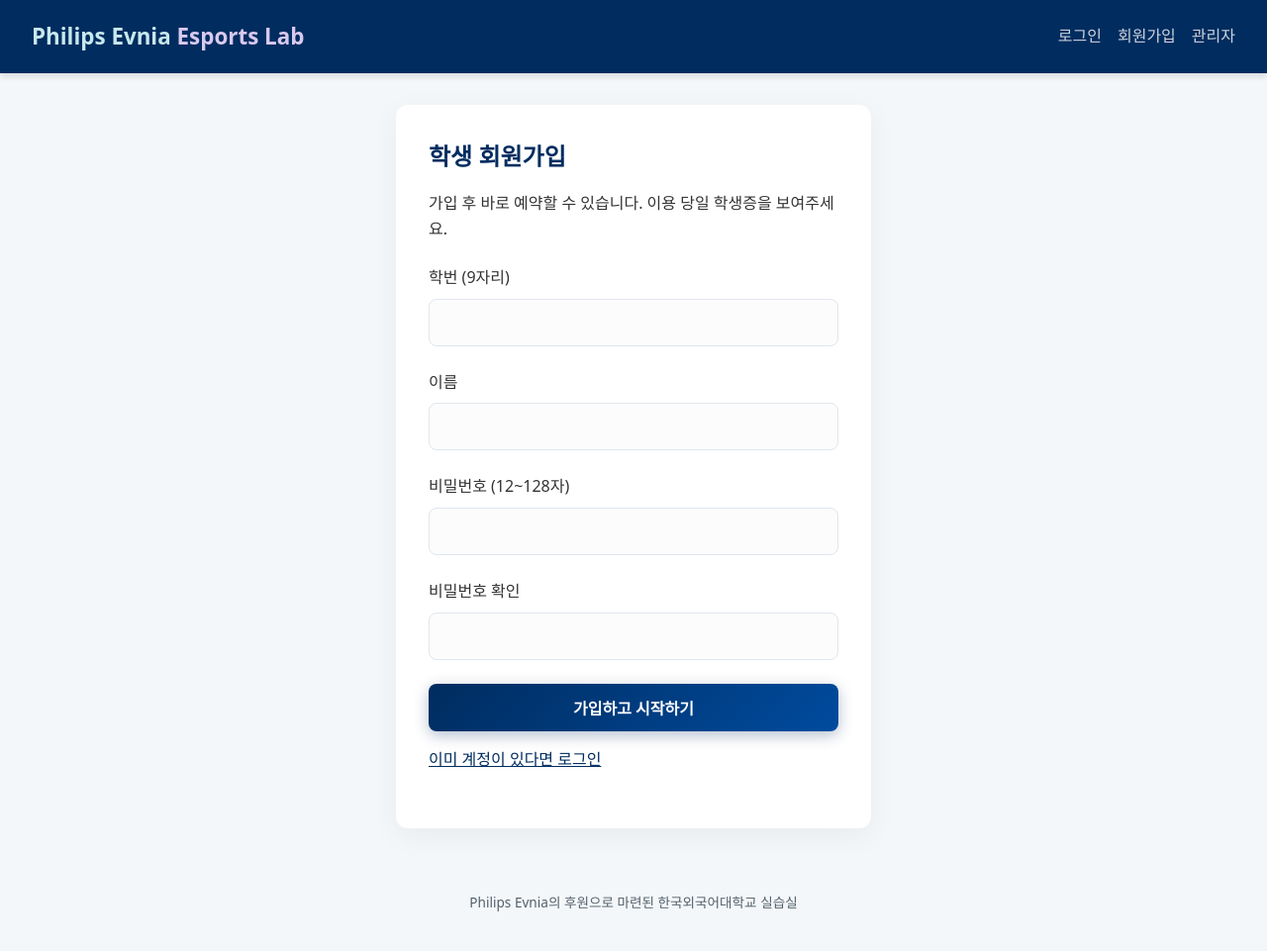
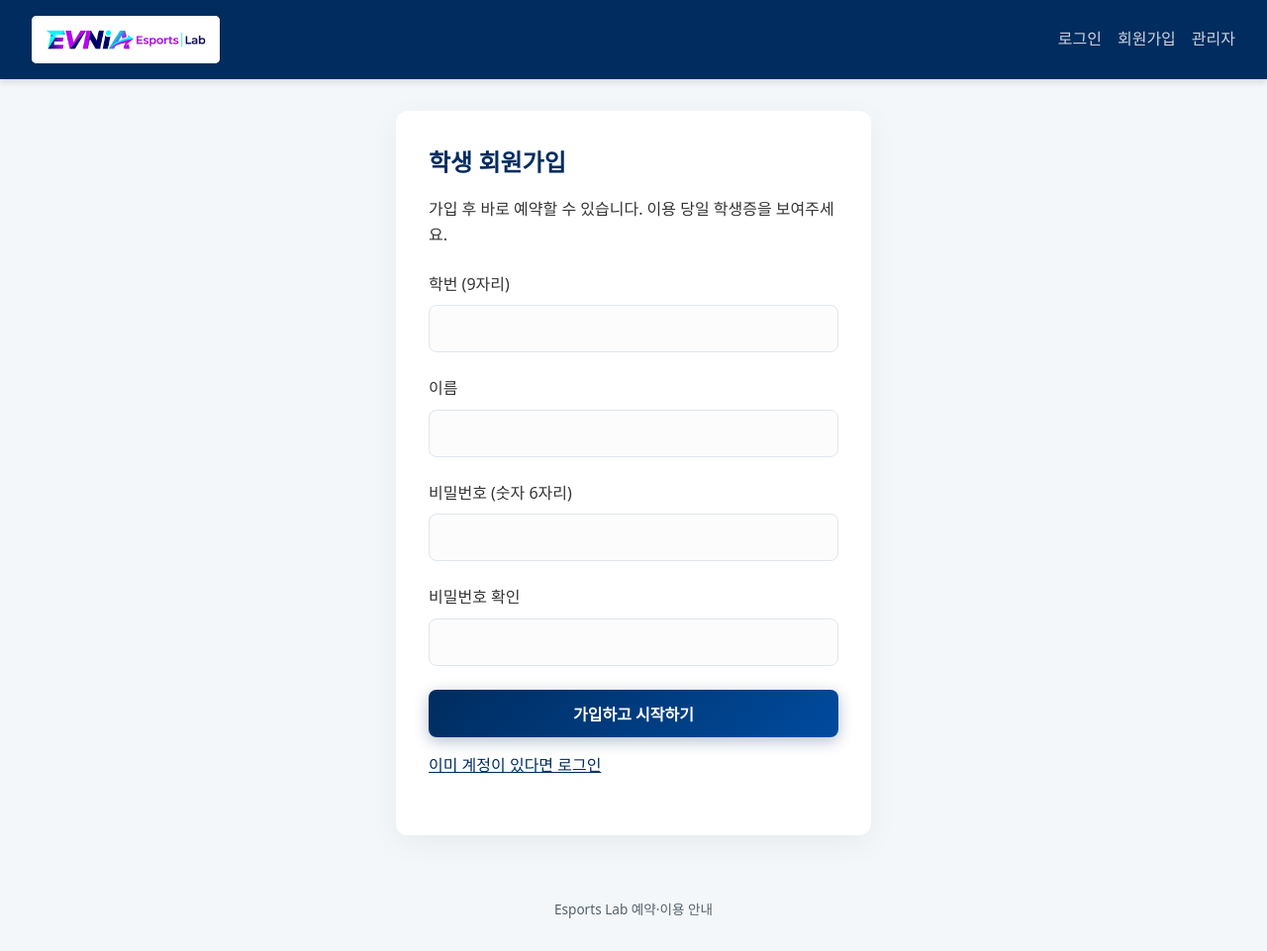
Before and after one commit to playjaehoon/HUFS_Esports_Lab, a Flask app: page /register in a window 1280 px wide. Shown: the whole page at 99% size. Before the commit the page ends 921 px from the top, so only its background shows below. Run offline with Flask 3, Linux system fonts and the light colour scheme; some libraries are stand-ins or nearby versions.

Commit message:
fix(student): simplify PIN flow and restore Evnia logo

```diff
--- a/application.py
+++ b/application.py
@@ -70,7 +70,8 @@ def create_app(test_config=None):
     @app.before_request
     def password_upgrade():
         if current_user.is_authenticated and isinstance(current_user._get_current_object(), Student):
-            if current_user.must_change_password and request.endpoint not in {'account', 'change_password', 'logout', 'static'}:
+            if current_user.must_change_password and request.endpoint not in {
+                    'account', 'change_password', 'skip_password_change', 'logout', 'static'}:
                 if request.path.startswith('/api/'):
                     raise RuleError('내 정보에서 비밀번호를 먼저 변경해 주세요.', 403)
                 return redirect(url_for('account'))
--- a/routes.py
+++ b/routes.py
@@ -25,8 +25,8 @@ def identity(form):
 
 
 def valid_password(value):
-    if not isinstance(value, str) or not 12 <= len(value) <= 128 or value.isspace():
-        raise RuleError('새 비밀번호는 12~128자로 입력해 주세요.')
+    if not isinstance(value, str) or not re.fullmatch(r'[0-9]{6}', value):
+        raise RuleError('비밀번호는 숫자 6자리로 입력해 주세요.')
     return value
 
 
@@ -166,6 +166,17 @@ def register_routes(app):
         session.permanent = True
         flash('비밀번호를 변경했습니다. 다른 기기의 로그인은 해제됩니다.')
         return redirect(url_for('account'))
+
+    @app.route('/account/skip-password-change', methods=['POST'])
+    @student_required
+    def skip_password_change():
+        if not current_user.must_change_password:
+            return redirect(url_for('index'))
+        with write_transaction():
+            current_user.must_change_password = False
+            event(actor(), 'password_change_skipped', current_user.id)
+        flash('비밀번호 변경을 건너뛰었습니다. 필요할 때 내 정보에서 변경할 수 있습니다.')
+        return redirect(url_for('my_reservations'))
 
     @app.route('/my/reservations')
     @student_required
--- a/static/css/style.css
+++ b/static/css/style.css
@@ -429,13 +429,15 @@ h2.section-title {
 /* Shared components for the student and staff workflows. */
 a { color: var(--primary-color); }
 .navbar { gap: 1rem; flex-wrap: wrap; }
-.brand { color: #c7e8ed; text-decoration: none; font-size: 1.4rem; font-weight: 700; }
-.brand span { color: #d8c9ef; }
+.brand { display: inline-flex; align-items: center; color: #c7e8ed; text-decoration: none; font-weight: 700; }
+.brand img { display: block; width: 190px; height: 48px; object-fit: cover; object-position: center; background: #fff; border-radius: 5px; }
 .navbar .nav-links { display: flex; align-items: center; gap: 1rem; flex-wrap: wrap; }
 .navbar .nav-links a { margin: 0; width: auto; padding: .5rem 0 !important; background: none; }
 .nav-links form { display: inline; }
 .nav-logout { border: 0; background: transparent; color: white; font: inherit; padding: .5rem; cursor: pointer; }
 .site-footer { padding: 2rem 1rem; text-align: center; color: #53616b; font-size: .85rem; }
+.inline-form { display: inline; margin-left: 1rem; }
+.btn-secondary { background: #e8edf2; color: var(--primary-color); }
 .auth-card { max-width: 480px; margin: 2rem auto; }
 .section-title { font-size: 1.5rem; margin-bottom: 1rem; color: var(--primary-color); }
 .section-intro { margin: 1rem 0 1.5rem; }
@@ -482,7 +484,7 @@ button:focus-visible, a:focus-visible, summary:focus-visible { outline: 3px soli
 @media(max-width:700px) {
     .navbar { align-items: flex-start; text-align: left; padding: 1rem; }
     .navbar .nav-links { flex-direction: row; width: auto; gap: .9rem; }
-    .brand { font-size: 1.12rem; }
+    .brand img { width: 150px; height: 40px; }
     .container { margin-top: 1.4rem; }
     .account-grid { grid-template-columns: 1fr; }
     .admin-reservation { flex-direction: column; }
--- a/templates/_forms.html
+++ b/templates/_forms.html
@@ -1,9 +1,10 @@
 {% macro csrf() %}<input type="hidden" name="csrf_token" value="{{ csrf_token() }}">{% endmacro %}
-{% macro input(name, label, type='text', value='', required=true, minlen=none, maxlen=none, autocomplete=none) %}
+{% macro input(name, label, type='text', value='', required=true, minlen=none, maxlen=none, autocomplete=none, inputmode=none, pattern=none) %}
 <div class="form-group"><label for="{{ name }}">{{ label }}</label>
 <input class="form-control" id="{{ name }}" name="{{ name }}" type="{{ type }}" value="{{ value }}"
     {% if required %}required{% endif %}{% if minlen %} minlength="{{ minlen }}"{% endif %}
-    {% if maxlen %} maxlength="{{ maxlen }}"{% endif %}{% if autocomplete %} autocomplete="{{ autocomplete }}"{% endif %}>
+    {% if maxlen %} maxlength="{{ maxlen }}"{% endif %}{% if autocomplete %} autocomplete="{{ autocomplete }}"{% endif %}
+    {% if inputmode %} inputmode="{{ inputmode }}"{% endif %}{% if pattern %} pattern="{{ pattern }}"{% endif %}>
 </div>
 {% endmacro %}
 {% macro pagination(pages, endpoint, q=none) %}
--- a/templates/account.html
+++ b/templates/account.html
@@ -1,7 +1,7 @@
 {% extends 'layout.html' %}{% from '_forms.html' import csrf, input %}
 {% block content %}
 <h1 class="page-title">내 정보</h1>
-{% if current_user.must_change_password %}<p class="notice-banner" role="status">보안 업데이트로 새 비밀번호 설정이 필요합니다. 아래에서 변경한 뒤 이용해 주세요.</p>{% endif %}
+{% if current_user.must_change_password %}<div class="notice-banner" role="status"><p>기존 계정의 비밀번호를 숫자 6자리로 변경할 수 있습니다.</p><form method="post" action="{{ url_for('skip_password_change') }}" class="inline-form">{{ csrf() }}<button class="btn btn-secondary" type="submit">나중에 하기</button></form></div>{% endif %}
 <div class="account-grid">
 <section class="card"><h2 class="section-title">회원정보 수정</h2>
 <p class="section-intro">학생증과 일치하도록 입력하세요. 변경해도 예약과 이용 이력은 유지됩니다.</p>
@@ -14,8 +14,8 @@
 <section class="card"><h2 class="section-title">비밀번호 변경</h2>
 <form method="post" action="{{ url_for('change_password') }}">{{ csrf() }}
 <div class="form-group"><label for="password_current">현재 비밀번호</label><input class="form-control" id="password_current" name="current_password" type="password" required maxlength="128" autocomplete="current-password"></div>
-{{ input('password', '새 비밀번호 (12~128자)', 'password', minlen=12, maxlen=128, autocomplete='new-password') }}
-{{ input('password_confirm', '새 비밀번호 확인', 'password', minlen=12, maxlen=128, autocomplete='new-password') }}
+{{ input('password', '새 비밀번호 (숫자 6자리)', 'password', minlen=6, maxlen=6, autocomplete='new-password', inputmode='numeric', pattern='[0-9]{6}') }}
+{{ input('password_confirm', '새 비밀번호 확인', 'password', minlen=6, maxlen=6, autocomplete='new-password', inputmode='numeric', pattern='[0-9]{6}') }}
 <button class="btn btn-primary">비밀번호 변경</button>
 </form></section></div>
 {% endblock %}
--- a/templates/layout.html
+++ b/templates/layout.html
@@ -9,7 +9,9 @@
 </head>
 <body>
 <nav class="navbar" aria-label="주 메뉴">
-    <a class="brand" href="{{ url_for('index') }}">Philips Evnia <span>Esports Lab</span></a>
+    <a class="brand" href="{{ url_for('index') }}" aria-label="Philips Evnia Esports Lab">
+        <img src="{{ url_for('static', filename='images/logo.png') }}" alt="Philips Evnia Esports Lab">
+    </a>
     <div class="nav-links">
     {% if current_user.is_authenticated %}
         {% if current_user.get_id().startswith('admin_') %}
@@ -36,6 +38,6 @@
     {% for message in get_flashed_messages() %}<p class="notice-banner" role="status">{{ message }}</p>{% endfor %}
     {% block content %}{% endblock %}
 </main>
-<footer class="site-footer">Philips Evnia의 후원으로 마련된 한국외국어대학교 실습실</footer>
+<footer class="site-footer">Esports Lab 예약·이용 안내</footer>
 </body>
 </html>
--- a/templates/student_login.html
+++ b/templates/student_login.html
@@ -5,10 +5,10 @@
     <p class="section-intro">예약과 내 이용 내역을 확인하세요.</p>
     <form method="post">{{ csrf() }}
         {{ input('student_number', '학번 (9자리)', minlen=9, maxlen=9, autocomplete='username') }}
-        {{ input('password', '비밀번호', 'password', maxlen=128, autocomplete='current-password') }}
+        {{ input('password', '비밀번호 (숫자 6자리)', 'password', maxlen=6, autocomplete='current-password', inputmode='numeric', pattern='[0-9]{6}') }}
         <button class="btn btn-primary full-width">로그인</button>
     </form>
     <p class="section-intro"><a href="{{ url_for('student_register') }}">처음이라면 회원가입</a></p>
-    <p class="help-text">기존 PIN도 로그인할 수 있습니다. 보안 업데이트 후에는 새 비밀번호 설정이 필요합니다. 계정 복구는 현장 운영진에게 문의해 주세요.</p>
+    <p class="help-text">비밀번호는 숫자 6자리입니다. 계정 복구는 현장 운영진에게 문의해 주세요.</p>
 </section>
 {% endblock %}
--- a/templates/student_register.html
+++ b/templates/student_register.html
@@ -6,8 +6,8 @@
     <form method="post">{{ csrf() }}
         {{ input('student_number', '학번 (9자리)', minlen=9, maxlen=9, autocomplete='username') }}
         {{ input('name', '이름', maxlen=50, autocomplete='name') }}
-        {{ input('password', '비밀번호 (12~128자)', 'password', minlen=12, maxlen=128, autocomplete='new-password') }}
-        {{ input('password_confirm', '비밀번호 확인', 'password', minlen=12, maxlen=128, autocomplete='new-password') }}
+        {{ input('password', '비밀번호 (숫자 6자리)', 'password', minlen=6, maxlen=6, autocomplete='new-password', inputmode='numeric', pattern='[0-9]{6}') }}
+        {{ input('password_confirm', '비밀번호 확인', 'password', minlen=6, maxlen=6, autocomplete='new-password', inputmode='numeric', pattern='[0-9]{6}') }}
         <button class="btn btn-primary full-width">가입하고 시작하기</button>
     </form>
     <p class="section-intro"><a href="{{ url_for('student_login') }}">이미 계정이 있다면 로그인</a></p>
```
Also changed, not shown: docs/00-start-here.md (+1 -1 lines), docs/02-product-spec.md (+1 -1 lines), docs/03-design-guide.md (+1 -1 lines), docs/05-deployment.md (+1 -1 lines), docs/07-progress.md (+2 -2 lines), docs/09-technical-decisions.md (+1 -1 lines), tests/conftest.py (+4 -3 lines), tests/test_workflows.py (+25 -2 lines), CHANGELOG.md, README.md.
